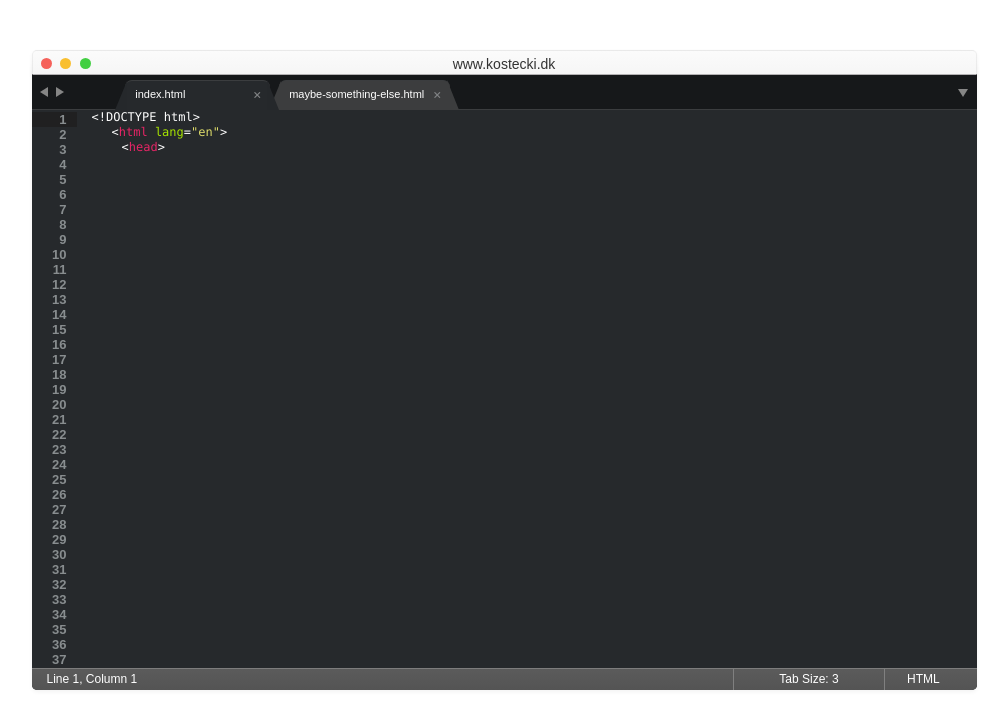
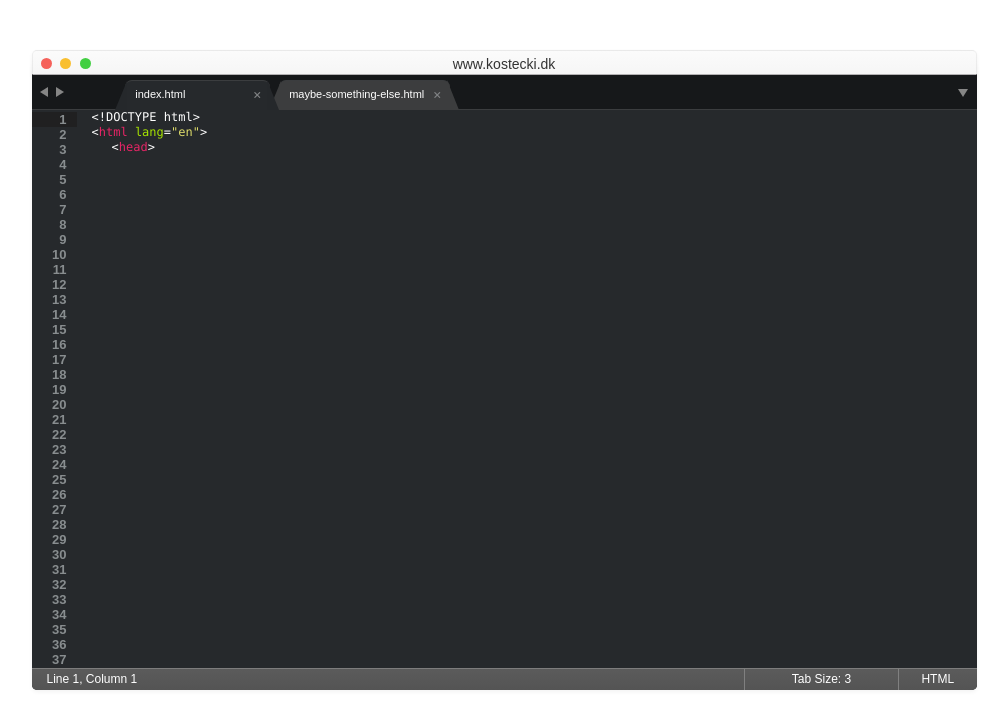
Before and after one commit to Kostecki/HTMLSublime, a website: page index.html in a window 1280 px wide. Shown: the whole page, without its empty margins (136-1144 px from the left). Drawn offline with nearby package versions, Linux system fonts and the light colour scheme.

Commit message:
I didn't anticipate that I would make any errors

```diff
--- a/assets/scss/import/_style.scss
+++ b/assets/scss/import/_style.scss
@@ -225,12 +225,12 @@ body {
           margin: 0;
         }
 
-        .indent-1 {
-          text-indent: 2rem;
+        .idnt-1 {
+          text-indent: 20px;
         }
 
-        .indent-2 {
-          text-indent: 3rem;
+        .idnt-2 {
+          text-indent: 40px;
         }
 
         .pnk {
@@ -251,6 +251,7 @@ body {
   		border-top: 1px solid #7D7D7D;
   		color: white;
   		position: absolute;
+      padding-right: 0;
   		bottom: 0;
   		font-size: 12px;
   		border-radius: 0 0 5px 5px;
--- a/index.html
+++ b/index.html
@@ -101,8 +101,8 @@
 			        	</div>
 			        	<div class="col-md-11 actual-content">
 			        		&lt;!DOCTYPE html&gt;
-			        		<div class="indent-1">&lt;<span class="pnk">html</span> <span class="lgr">lang</span>=<span class="ylw">"en"</span>&gt;</div>
-			        		<div class="indent-2">&lt;<span class="pnk">head</span>&gt;</div>
+			        		<div>&lt;<span class="pnk">html</span> <span class="lgr">lang</span>=<span class="ylw">"en"</span>&gt;</div>
+			        		<div class="idnt-1">&lt;<span class="pnk">head</span>&gt;</div>
 			        	</div>
 			        </div>
 
```
Also changed, not shown: assets/css/style.css.
